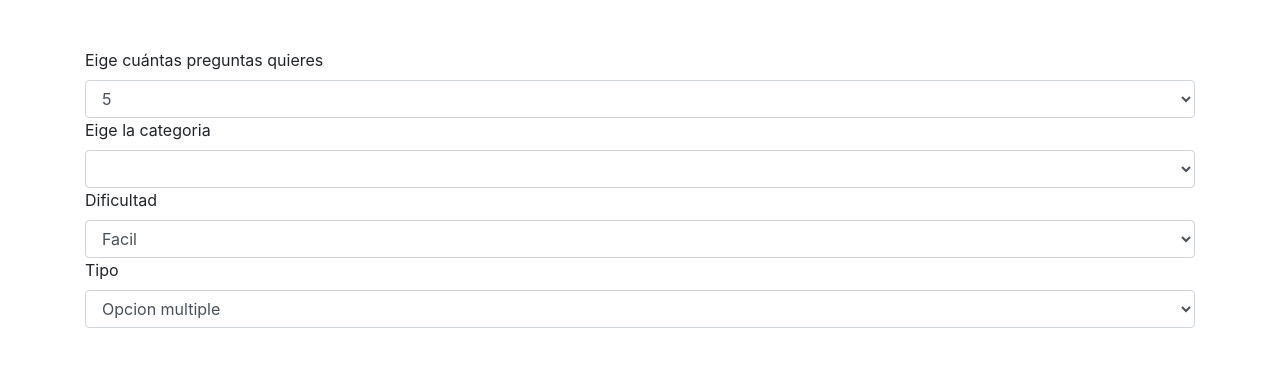
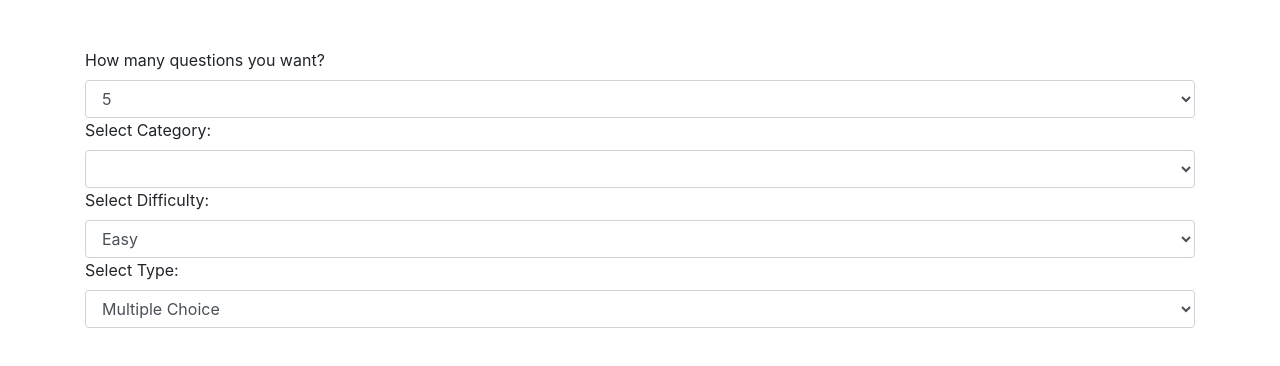
Before and after one commit to Monicavila/Trivia-API, a plain HTML site: page index.html in a window 1280 px wide. Drawn offline with nearby package versions, Linux system fonts and the light colour scheme; no server answers.

Commit message:
Update index.html

```diff
--- a/index.html
+++ b/index.html
@@ -3,7 +3,7 @@
 <head>
     <meta charset="UTF-8">
     <meta name="viewport" content="width=device-width, initial-scale=1.0">
-    <title>Trivia APP</title>
+    <title>Trivia API</title>
     <link rel="stylesheet" href="https://stackpath.bootstrapcdn.com/bootstrap/4.3.1/css/bootstrap.min.css" integrity="sha384-ggOyR0iXCbMQv3Xipma34MD+dH/1fQ784/j6cY/iJTQUOhcWr7x9JvoRxT2MZw1T" crossorigin="anonymous">
 </head>
 <body>
@@ -11,33 +11,33 @@
     <div class="container mt-5">
         <div>
             <div class="form-group">
-                <!-- Cantidad de preguntas -->
-                <label for="questions-number">Eige cuántas preguntas quieres</label>
+                <!-- Number of Questions -->
+                <label for="questions-number">How many questions you want?</label>
                 <select onchange="getQuestions()" class="form-control" id="questions-number">
                   <option value="5">5</option>
                   <option value="10">10</option>
                   <option value="15">15</option>
                   <option value="20">20</option>
                 </select>
-                    <!-- Categorias -->
-                <label for="category-type">Eige la categoria</label>
-                <select onchange="getQuestions()" class="form-control" id="category-type"></select>
-                    <!-- Dificultad -->
-                <label for="category-type">Dificultad</label>
-                <select onchange="getQuestions()" class="form-control" id="dificultad">
-                    <option value="easy">Facil</option>
-                    <option value="medium">Normal</option>
-                    <option value="hard">Dificil</option>
+                    <!-- Category -->
+                <label for="category">Select Category:</label>
+                <select onchange="getQuestions()" class="form-control" id="category"></select>
+                    <!-- Difficulty -->
+                <label for="category">Select Difficulty: </label>
+                <select onchange="getQuestions()" class="form-control" id="difficulty">
+                    <option value="easy">Easy</option>
+                    <option value="medium">Medium</option>
+                    <option value="hard">Hard</option>
                 </select>
-                    <!-- Tipo -->
-                <label for="category-type">Tipo</label>
-                <select onchange="getQuestions()" class="form-control" id="Tipo">
-                    <option value="multiple">Opcion multiple</option>
-                    <option value="boolean">Verdadero o falso</option>
+                    <!-- Type -->
+                <label for="category">Select Type:</label>
+                <select onchange="getQuestions()" class="form-control" id="type">
+                    <option value="multiple">Multiple Choice</option>
+                    <option value="boolean">True/false</option>
                 </select>
               </div>
         </div>
-        <!-- Aquí van las tarjetas -->
+        <!-- Cards display -->
         <div id="container-cards">
 
         </div>
```
